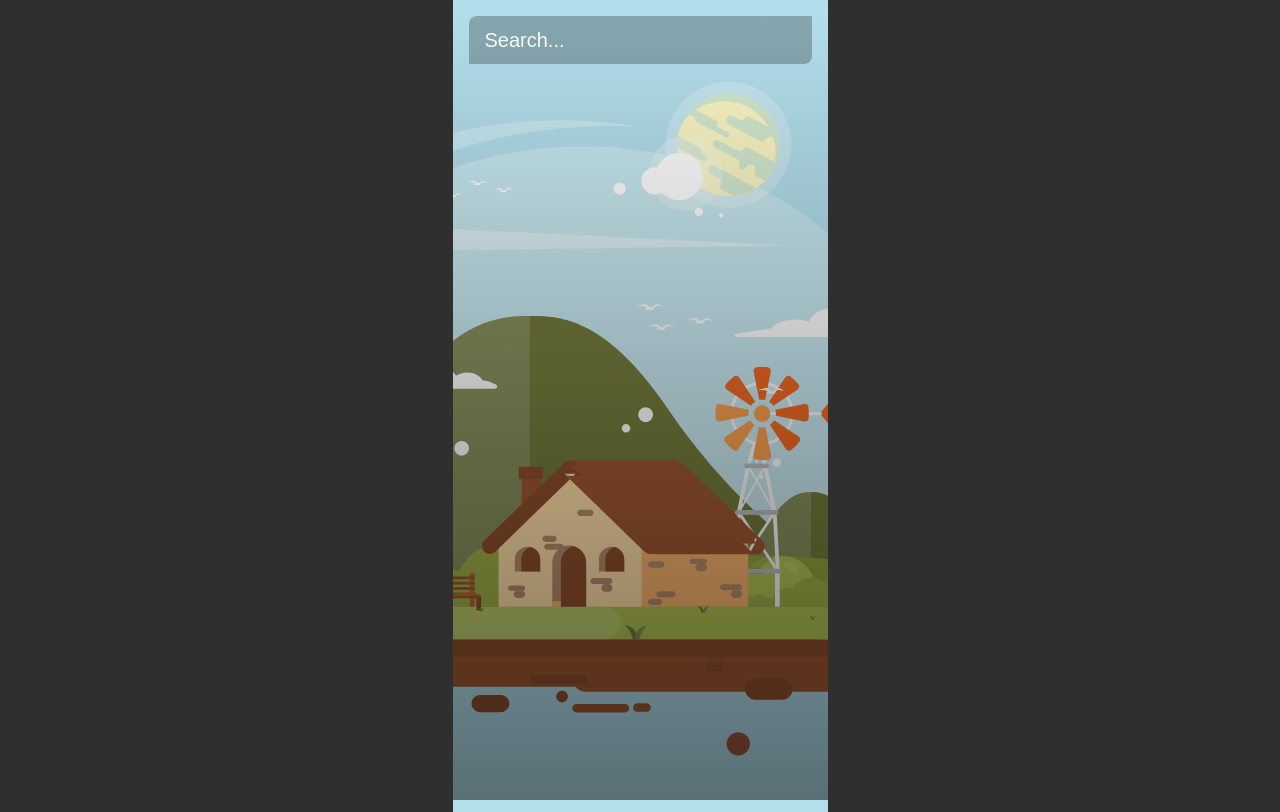
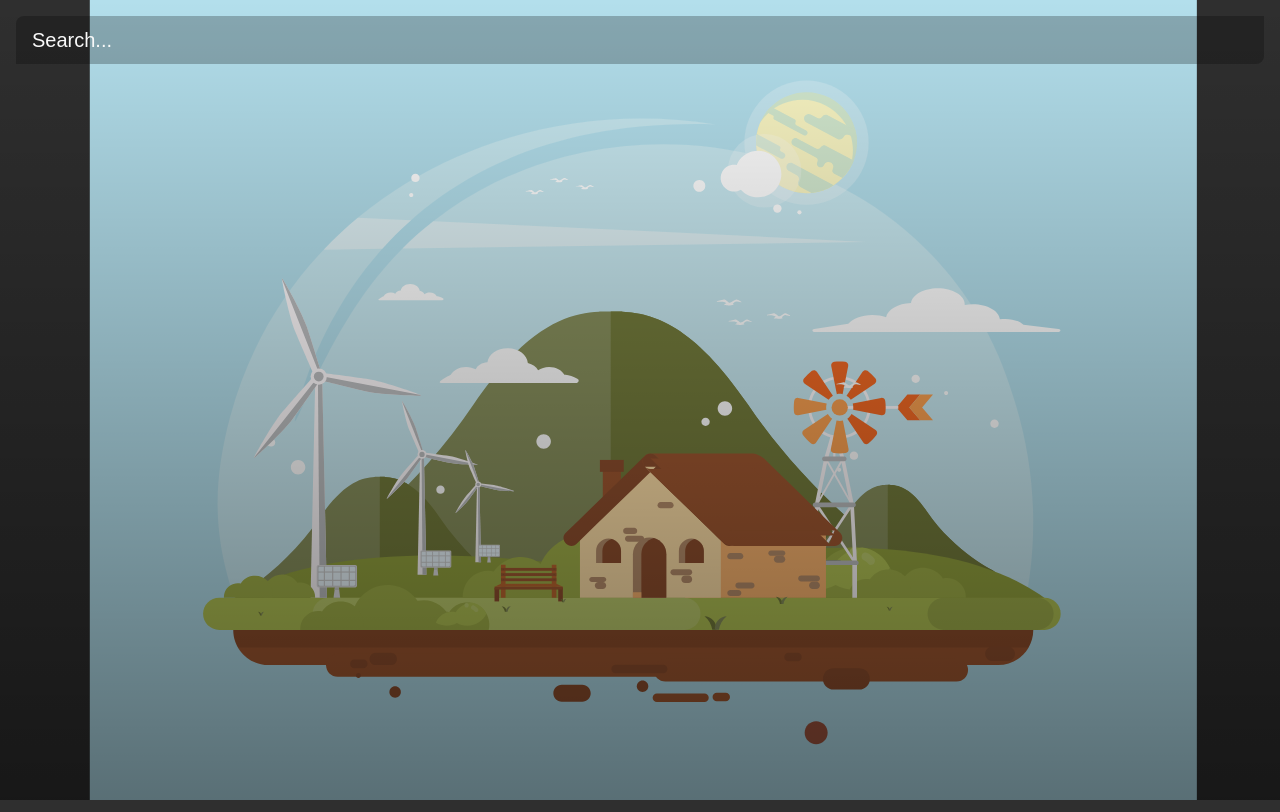
Before and after one commit to arsamsarabi/vuejs-weather-app, a Vue app: page / in a window 1280 px wide. Built offline with nearby package versions, Linux system fonts and the light colour scheme.

Commit message:
💄 WIP changing look and feel

```diff
--- a/src/App.vue
+++ b/src/App.vue
@@ -52,12 +52,12 @@ export default {
 
 <style lang="scss">
 #app {
-  width: 375px;
-  height: 812px;
+  width: 100vw;
+  height: 100vh;
   overflow: hidden;
   background-image: url(./assets/images/bg.svg);
   background-size: 350% 100%;
-  background-position: -550px;
+  background-position: center;
   background-repeat: no-repeat;
   transition: 0.5s all ease-in-out;
 }
--- a/src/main.js
+++ b/src/main.js
@@ -4,5 +4,5 @@ import App from "./App.vue";
 Vue.config.productionTip = false;
 
 new Vue({
-  render: h => h(App)
+  render: h => h(App),
 }).$mount("#app");
```
